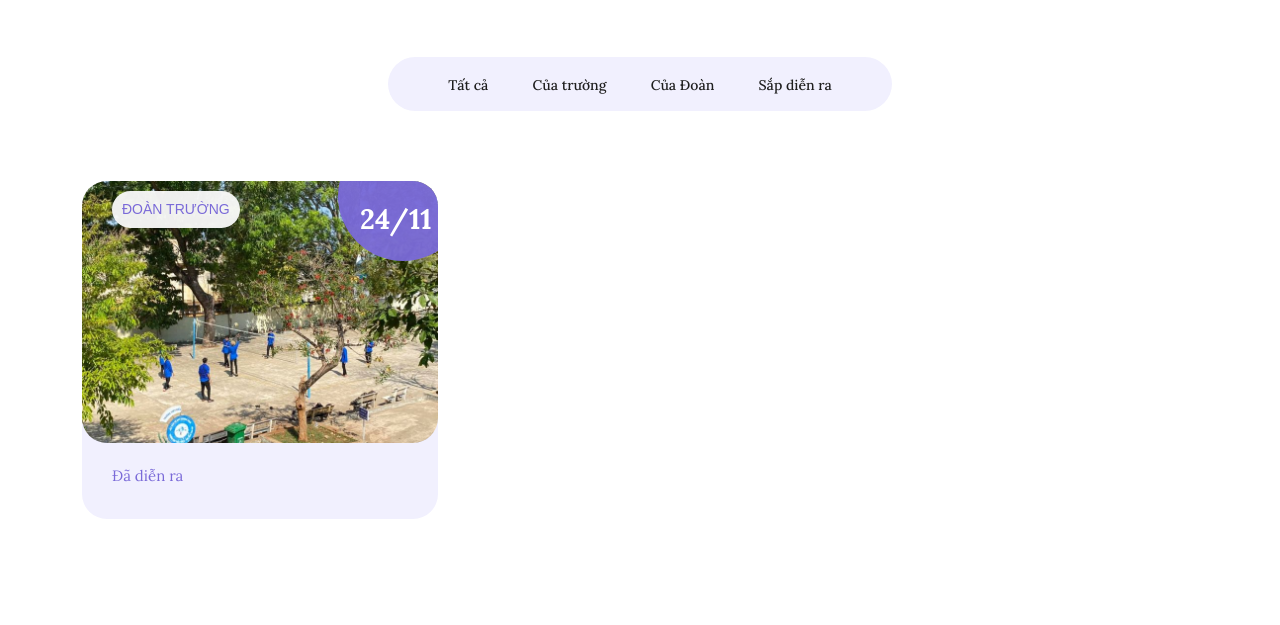
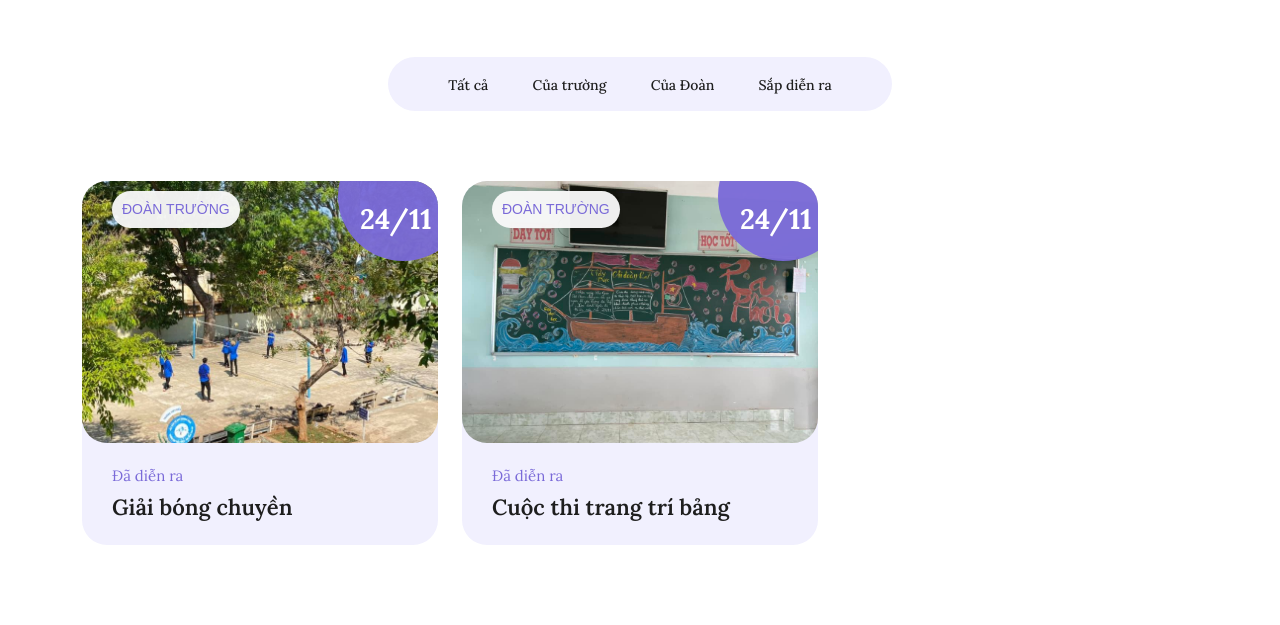
Before and after one commit to talama014/dieucai.github.io, a plain HTML site: page index.html in a window 1280 px wide. Shown: the part 2288-2913 px from the top of the page. Drawn offline with nearby package versions, Linux system fonts and the light colour scheme.

Commit message:
Update event

```diff
--- a/index.html
+++ b/index.html
@@ -302,7 +302,27 @@ https://templatemo.com/tm-586-scholar
             </div>
             <div class="down-content">
               <span class="author">Đã diễn ra</span>
-              <h4 class="event-title"></h4>
+              <h4 class="event-title"> Giải bóng chuyền </h4>
+            </div>
+          </div>
+        </div>
+        <div class="col-lg-4 col-md-6 align-self-center mb-30 event_outer col-md-6 development">
+          <div class="events_item">
+            <div class="thumb">
+              <a href="" class="event-link" data-title="Cuộc thi trang trí bảng tri ân ngày 20/11" data-author="Đã diễn ra"
+                data-images="assets/images/trang-tri-bang-12a7.jpg,assets/images/trang-tri-bang-11a4.jpg,assets/images/trang-tri-bang-10a8.jpg"
+                data-description="Cuộc thi trang trí bảng đã diễn ra sôi nổi, các lớp đã rất cố gắng sáng tạo để trang trí lớp học cũng như bảng của lớp mình để tri ân thầy cô
+                nhân ngày 20/11 năm nay. Sau đây là 1 số hình ảnh của các lớp và các lớp đã đoạt giải! Giải nhất: 12A7 - 11A4 - 10A8">
+                <img src="assets/images/trang-tri-bang-12a7.jpg" alt="">
+              </a>
+              <span class="category">Đoàn trường</span>
+              <span class="price">
+                <h6>24/11</h6>
+              </span>
+            </div>
+            <div class="down-content">
+              <span class="author">Đã diễn ra</span>
+              <h4 class="event-title"> Cuộc thi trang trí bảng </h4>
             </div>
           </div>
         </div>
```
Also changed, not shown: assets/images/trang-tri-bang-10a8.jpg (added), assets/images/trang-tri-bang-11a4.jpg (added), assets/images/trang-tri-bang-12a7.jpg (added).
